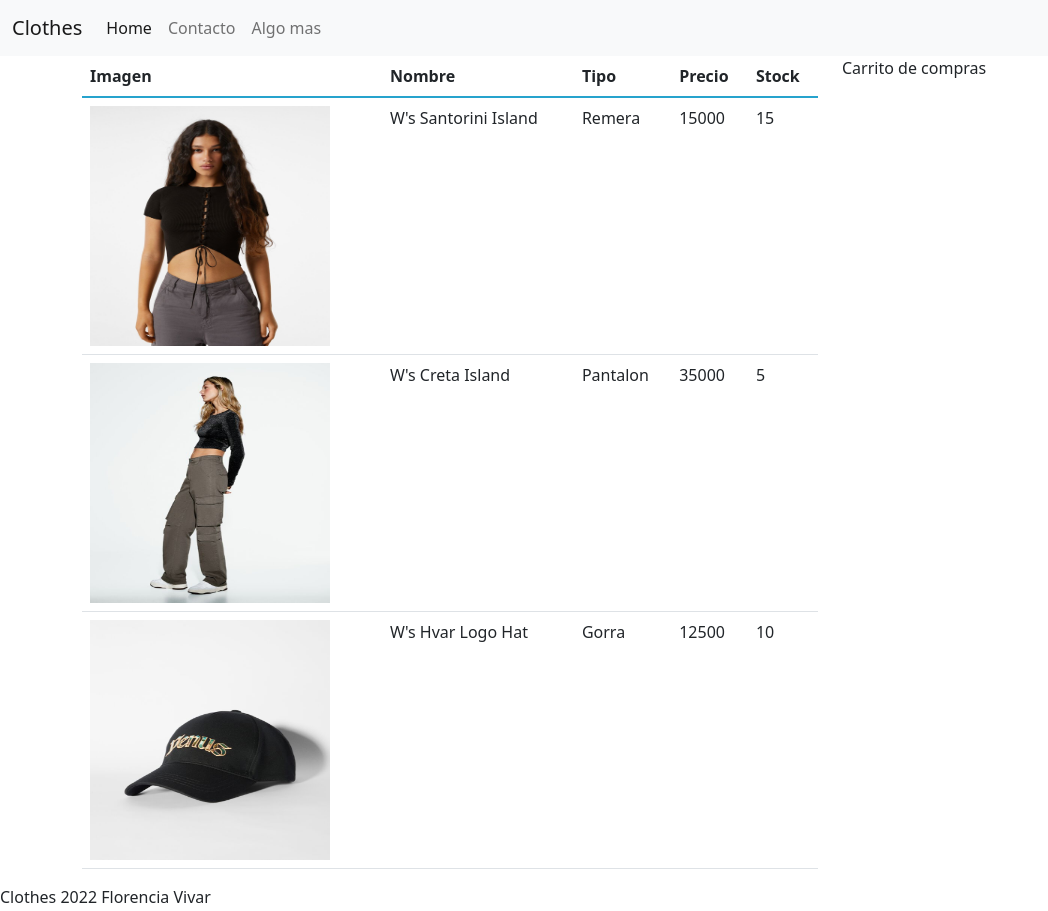
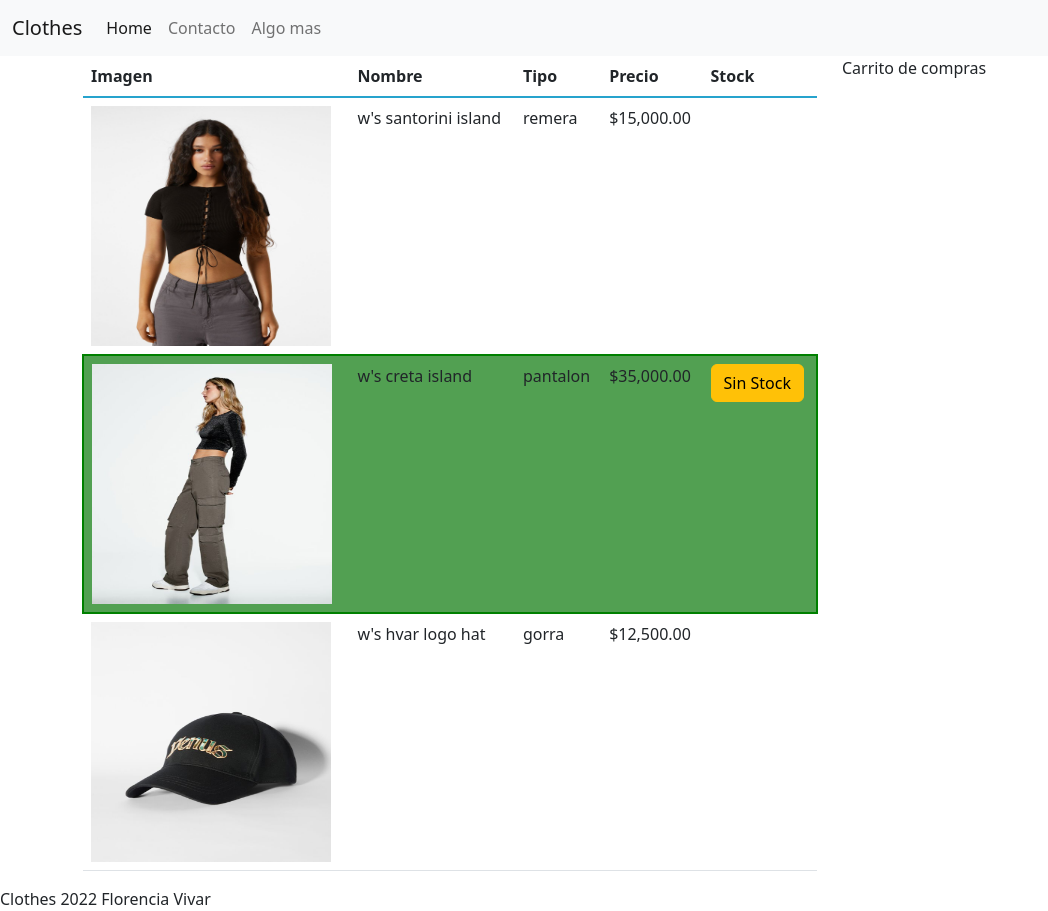
Before and after one commit to FlorenciaVivar/tpAngular, an Angular app: page / in a window 1280 px wide. Shown: the whole page, without its empty margins (0-1048 px from the left). Built offline with nearby package versions, Linux system fonts and the light colour scheme.

Commit message:
Se agrega  mock, interface clothe y template del componente clothes-list

```diff
--- /dev/null
+++ b/src/app/clothes-list/clothe.ts
@@ -0,0 +1,8 @@
+ export interface clothe {
+  name: string;
+  type: string;
+  price: number;
+  stock: number;
+  image: string;
+  sale: boolean;
+ }
--- a/src/app/clothes-list/clothes-list.component.html
+++ b/src/app/clothes-list/clothes-list.component.html
@@ -9,26 +9,12 @@
     </tr>
   </thead>
   <tbody>
-    <tr>
-      <td><img [src]="clothesSantorini.image" [alt]="clothesSantorini.name"></td>
-      <td>{{clothesSantorini.name}} </td>
-      <td>{{clothesSantorini.type}}</td>
-      <td>{{clothesSantorini.price}}</td>
-      <td>{{clothesSantorini.stock}}</td>
-    </tr>
-    <tr>
-      <td><img [src]="clothesCreta.image" [alt]="clothesCreta.name"></td>
-      <td>{{clothesCreta.name}}</td>
-      <td>{{clothesCreta.type}}</td>
-      <td>{{clothesCreta.price}}</td>
-      <td>{{clothesCreta.stock}}</td>
-    </tr>
-    <tr>
-      <td><img [src]="clothesHvar.image" [alt]="clothesHvar.name"></td>
-      <td>{{clothesHvar.name}}</td>
-      <td>{{clothesHvar.type}}</td>
-      <td>{{clothesHvar.price}}</td>
-      <td>{{clothesHvar.stock}}</td>
+    <tr *ngFor="let clothe of clothes" [ngClass]="{'sale' : clothe.sale}">
+      <td><img [src]="clothe.image" [alt]="clothe.name"></td>
+      <td>{{clothe.name | lowercase }} </td>
+      <td>{{clothe.type | lowercase }}</td>
+      <td>{{clothe.price | currency}}</td>
+      <td><span class="btn btn-warning" *ngIf="clothe.stock == 0" >Sin Stock</span> </td>
     </tr>
 
   </tbody>
--- a/src/app/clothes-list/clothes-list.component.scss
+++ b/src/app/clothes-list/clothes-list.component.scss
@@ -5,3 +5,7 @@
   width: 15em;
 height: 15em;
 }
+.sale{
+  border:2px solid green;
+  background: rgb(82, 160, 82);
+}
--- a/src/app/clothes-list/clothes-list.component.ts
+++ b/src/app/clothes-list/clothes-list.component.ts
@@ -1,4 +1,5 @@
 import { Component, OnInit } from '@angular/core';
+import { clothe } from './clothe';
 
 @Component({
   selector: 'app-clothes-list',
@@ -7,28 +8,32 @@ import { Component, OnInit } from '@angular/core';
 })
 export class ClothesListComponent implements OnInit {
 
-  clothesSantorini = {
-    "name" :"W's Santorini Island",
-    "type":"Remera",
-    "price":"15000",
-    "stock":"15",
-    "image":"assets/img/santorini.jpg"
+  clothes: clothe [] = [
+  {
+    "name" :"w's Santorini Island",
+    "type":"remera",
+    "price": 15000,
+    "stock": 15,
+    "image":"assets/img/santorini.jpg",
+    "sale":false,
+  },
+  {
+    "name" :"w's Creta Island",
+    "type":"pantalon",
+    "price":35000,
+    "stock":0,
+    "image":"assets/img/creta.jpg",
+    "sale":true,
+  },
+ {
+    "name" :"w's Hvar Logo Hat",
+    "type":"gorra",
+    "price":12500,
+    "stock":10,
+    "image":"assets/img/hvar.jpg",
+    "sale":false,
   }
-  clothesCreta = {
-    "name" :"W's Creta Island",
-    "type":"Pantalon",
-    "price":"35000",
-    "stock":"5",
-    "image":"assets/img/creta.jpg"
-  }
-
-  clothesHvar = {
-    "name" :"W's Hvar Logo Hat",
-    "type":"Gorra",
-    "price":"12500",
-    "stock":"10",
-    "image":"assets/img/hvar.jpg"
-  }
+]
 
   constructor() { }
 
```
